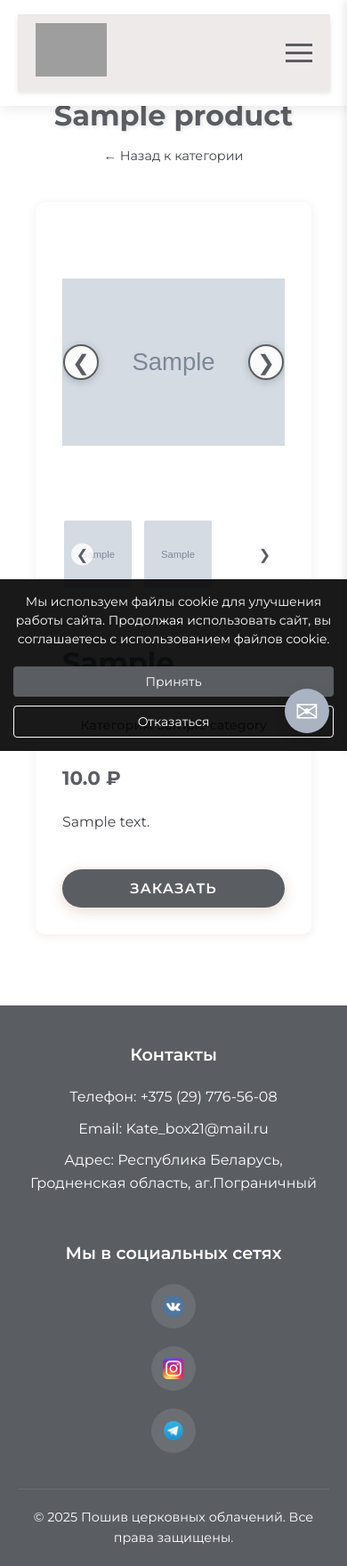
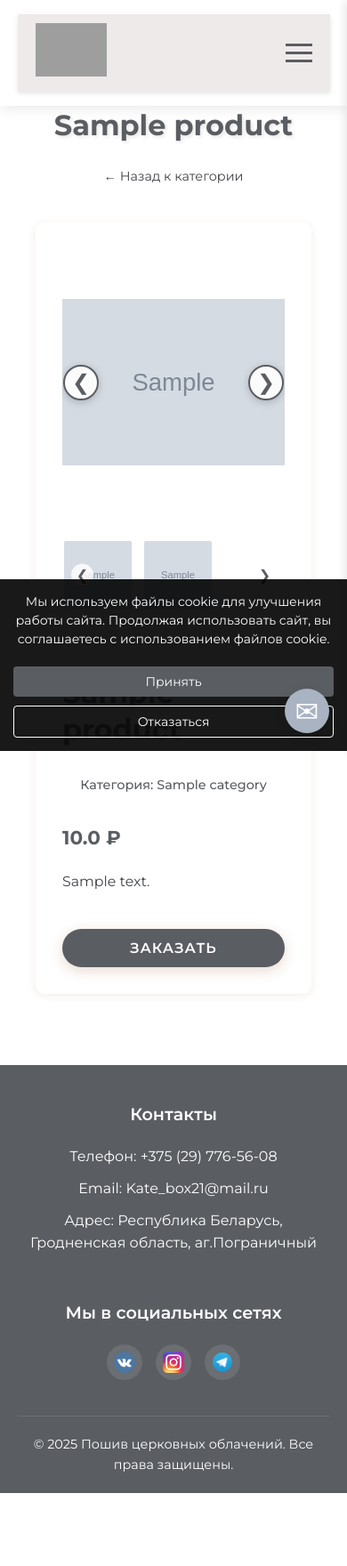
Before and after one commit to druswayne/katya, a Flask app: page /product/1 in a window 390 px wide. Shown: the whole page at 89% size. After the commit the page ends 1678 px from the top, so only its background shows below. Run offline with Flask 2, Linux system fonts and the light colour scheme; tables that the repository leaves empty hold one stand-in row (values such as "Sample post"); grey boxes marked "Sample" are stand-in pictures; some web fonts are replaced; grey boxes are pictures that could not be loaded.

Commit message:
test style

```diff
--- a/static/styles.css
+++ b/static/styles.css
@@ -10,7 +10,7 @@
     --color-border: #e0e0e0;
     --color-background: #f8f8f8;
     --color-placeholder: #999;
-       --color-kontakt: #fff;
+    --color-kontakt: #fff;
     /* Цвета для теней */
     --shadow-color: rgba(0, 0, 0, 0.1);
     --shadow-color-hover: rgba(0, 0, 0, 0.2);
@@ -29,7 +29,7 @@
     --button-shadow: rgba(218, 165, 32, 0.2);
 
     /* Шрифты и типографика */
-    --font-primary: 'Montserrat','TTCommons', sans-serif;
+    --font-primary: 'Montserrat', sans-serif;
     --font-secondary: 'Playfair Display', serif;
 
     /* Размеры шрифтов */
@@ -53,6 +53,8 @@
     --line-height-tight: 0.6;
     --line-height-base: 1.6;
     --line-height-relaxed: 1;
+    --line-height-relaxed-mobile: 2.2;
+    --line-height-heading-mobile: 1.3;
 
     /* Межбуквенный интервал */
     --letter-spacing-tight: -0.5px;
@@ -393,6 +395,7 @@
 @media (max-width: 768px) {
     h1 {
         font-size: var(--font-size-3xl);
+        line-height: var(--line-height-heading-mobile);
     }
 
     h2 {
@@ -407,12 +410,17 @@
         padding: 150px 20px 80px;
     }
 
+    .hero h1 {
+        line-height: var(--line-height-heading-mobile);
+    }
+
     section {
         padding: 60px 20px;
     }
 
     .hero p {
         font-size: var(--font-size-lg);
+        line-height: var(--line-height-relaxed-mobile);
     }
 
     .menu a {
@@ -428,14 +436,20 @@
 
     h1 {
         font-size: var(--font-size-2xl);
+        line-height: var(--line-height-heading-mobile);
     }
 
     h2 {
         font-size: var(--font-size-xl);
     }
 
+    .hero h1 {
+        line-height: var(--line-height-heading-mobile);
+    }
+
     .hero p {
         font-size: var(--font-size-base);
+        line-height: var(--line-height-relaxed-mobile);
     }
 }
 
--- a/templates/base.html
+++ b/templates/base.html
@@ -108,12 +108,14 @@
         }
         @media (max-width: 768px) {
             .social-links {
-                flex-direction: column;
+                flex-direction: row;
                 align-items: center;
+                justify-content: center;
+                gap: 15px;
             }
             .social-btn {
-                width: 50px;
-                height: 50px;
+                width: 40px;
+                height: 40px;
             }
         }
 
@@ -304,7 +306,8 @@
                 font-size: var(--font-size-base);
             }
 
-            .contact-text {color:#fff;
+            .contact-text {
+                color: #fff;
                 display: none;
             }
 
@@ -609,7 +612,8 @@
                 font-size: var(--font-size-base);
             }
 
-            .submit-btn {color:#fff
+            .submit-btn {
+                color: #fff;
                 font-size: var(--font-size-xs);
                 padding: 0.7rem 1.2rem;
             }
```
